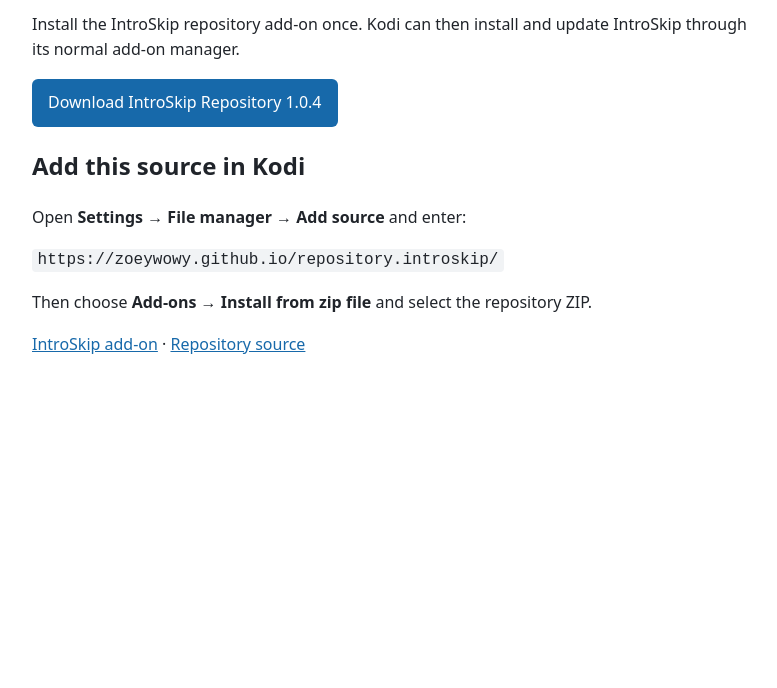
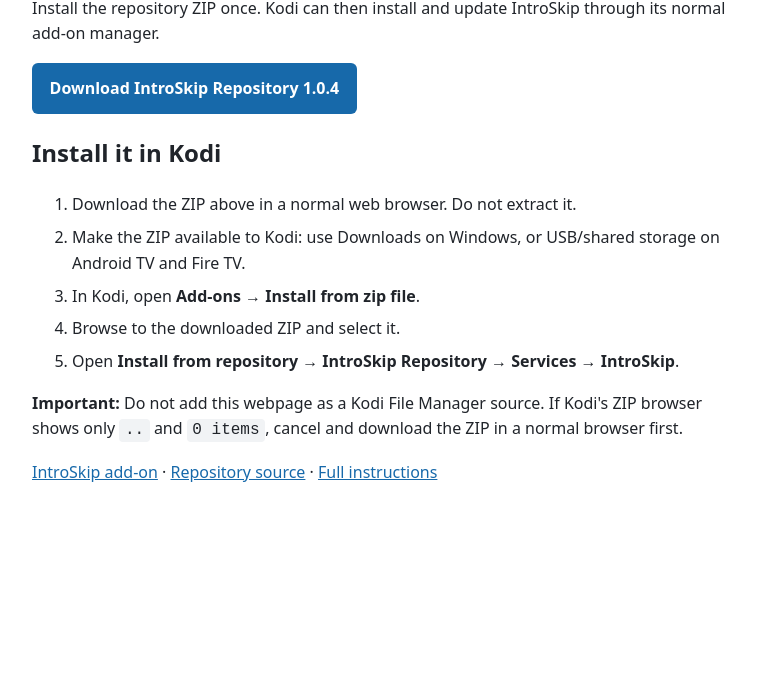
Before and after one commit to zoeywowy/repository.introskip, a plain HTML site: page index.html in a window 1280 px wide. Shown: the part 112-800 px from the top of the page, without its empty margins (248-1025 px from the left). Drawn offline with Linux system fonts and the light colour scheme.

Commit message:
docs: replace broken File Manager source instructions

```diff
--- a/index.html
+++ b/index.html
@@ -3,23 +3,27 @@
 <head>
   <meta charset="utf-8">
   <meta name="viewport" content="width=device-width, initial-scale=1">
-  <title>IntroSkip Kodi Repository</title>
+  <title>IntroSkip for Kodi 22</title>
   <style>
-    body { font: 16px/1.6 system-ui, sans-serif; max-width: 720px; margin: 4rem auto; padding: 0 1.25rem; color: #20242a; }
-    h1 { line-height: 1.2; }
-    a { color: #1769aa; }
-    code { background: #f1f3f5; padding: .15rem .35rem; border-radius: 4px; }
-    .download { display: inline-block; background: #1769aa; color: white; text-decoration: none; padding: .7rem 1rem; border-radius: 6px; }
+    body{font:16px/1.6 system-ui,sans-serif;max-width:720px;margin:3rem auto;padding:0 1.25rem;color:#20242a}
+    h1{line-height:1.2}a{color:#1769aa}code{background:#f1f3f5;padding:.15rem .35rem;border-radius:4px}
+    .download{display:inline-block;background:#1769aa;color:white;text-decoration:none;padding:.8rem 1.1rem;border-radius:6px;font-weight:600}
+    li{margin:.45rem 0}
   </style>
 </head>
 <body>
   <h1>IntroSkip for Kodi 22</h1>
-  <p>Install the IntroSkip repository add-on once. Kodi can then install and update IntroSkip through its normal add-on manager.</p>
+  <p>Install the repository ZIP once. Kodi can then install and update IntroSkip through its normal add-on manager.</p>
   <p><a class="download" href="repository.introskip-1.0.4.zip">Download IntroSkip Repository 1.0.4</a></p>
-  <h2>Add this source in Kodi</h2>
-  <p>Open <strong>Settings → File manager → Add source</strong> and enter:</p>
-  <p><code>https://zoeywowy.github.io/repository.introskip/</code></p>
-  <p>Then choose <strong>Add-ons → Install from zip file</strong> and select the repository ZIP.</p>
-  <p><a href="https://github.com/zoeywowy/service.introskip">IntroSkip add-on</a> · <a href="https://github.com/zoeywowy/repository.introskip">Repository source</a></p>
+  <h2>Install it in Kodi</h2>
+  <ol>
+    <li>Download the ZIP above in a normal web browser. Do not extract it.</li>
+    <li>Make the ZIP available to Kodi: use Downloads on Windows, or USB/shared storage on Android TV and Fire TV.</li>
+    <li>In Kodi, open <strong>Add-ons → Install from zip file</strong>.</li>
+    <li>Browse to the downloaded ZIP and select it.</li>
+    <li>Open <strong>Install from repository → IntroSkip Repository → Services → IntroSkip</strong>.</li>
+  </ol>
+  <p><strong>Important:</strong> Do not add this webpage as a Kodi File Manager source. If Kodi's ZIP browser shows only <code>..</code> and <code>0 items</code>, cancel and download the ZIP in a normal browser first.</p>
+  <p><a href="https://github.com/zoeywowy/service.introskip">IntroSkip add-on</a> · <a href="https://github.com/zoeywowy/repository.introskip">Repository source</a> · <a href="https://github.com/zoeywowy/repository.introskip/blob/main/docs/INSTALLATION.md">Full instructions</a></p>
 </body>
 </html>
```
